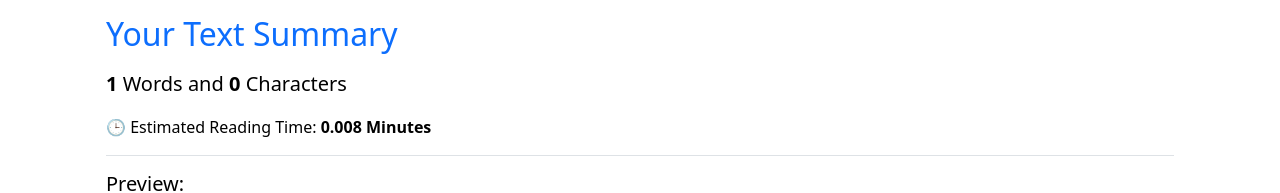
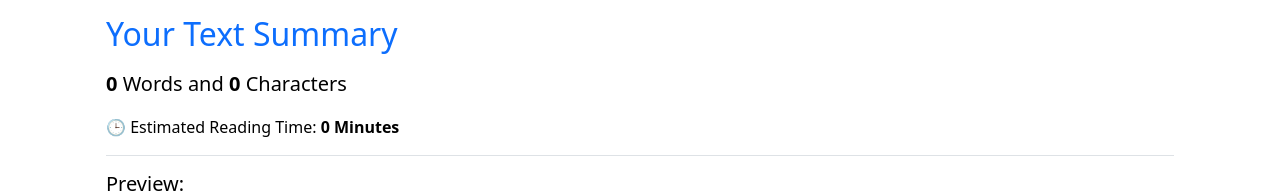
Before and after one commit to RajKumarKushawaha/WordCounter, a React (Vite) app: page / in a window 1280 px wide. Shown: the part 413-606 px from the top of the page. Built offline with nearby package versions, Linux system fonts and the light colour scheme.

Commit message:
fix issue

```diff
--- a/src/components/TextForm.jsx
+++ b/src/components/TextForm.jsx
@@ -44,12 +44,12 @@ function TextForm(props) {
             <div className={`container my-4 p-4  rounded shadow-sm"bg-${{backgroundColor:props.mode==='dark'?'grey':'white'}}`}>
                 <h2 className="text-primary mb-3">Your Text Summary</h2>
                 <p className="fs-5"style={{color:props.mode==='grey'?'white':'black'}} >
-                    <b>{text.split(" ").length}</b> Words and <b>{text.length}</b> Characters
+                    <b>{text.split(/\s+/).filter((element)=>{ return element.length !== 0}).length}</b> Words and <b>{text.length}</b> Characters
                 </p>
 
                 <p style={{color:props.mode==='grey'?'white':'black'}}>
                     🕒 Estimated Reading Time:{" "}
-                    <b>{0.008 * text.split(" ").length} Minutes</b>
+                    <b>{0.008 * text.split(" ").filter((element)=>{return element.length !==0}).length} Minutes</b>
                 </p>
 
                 <div className="border-top pt-3">
```
